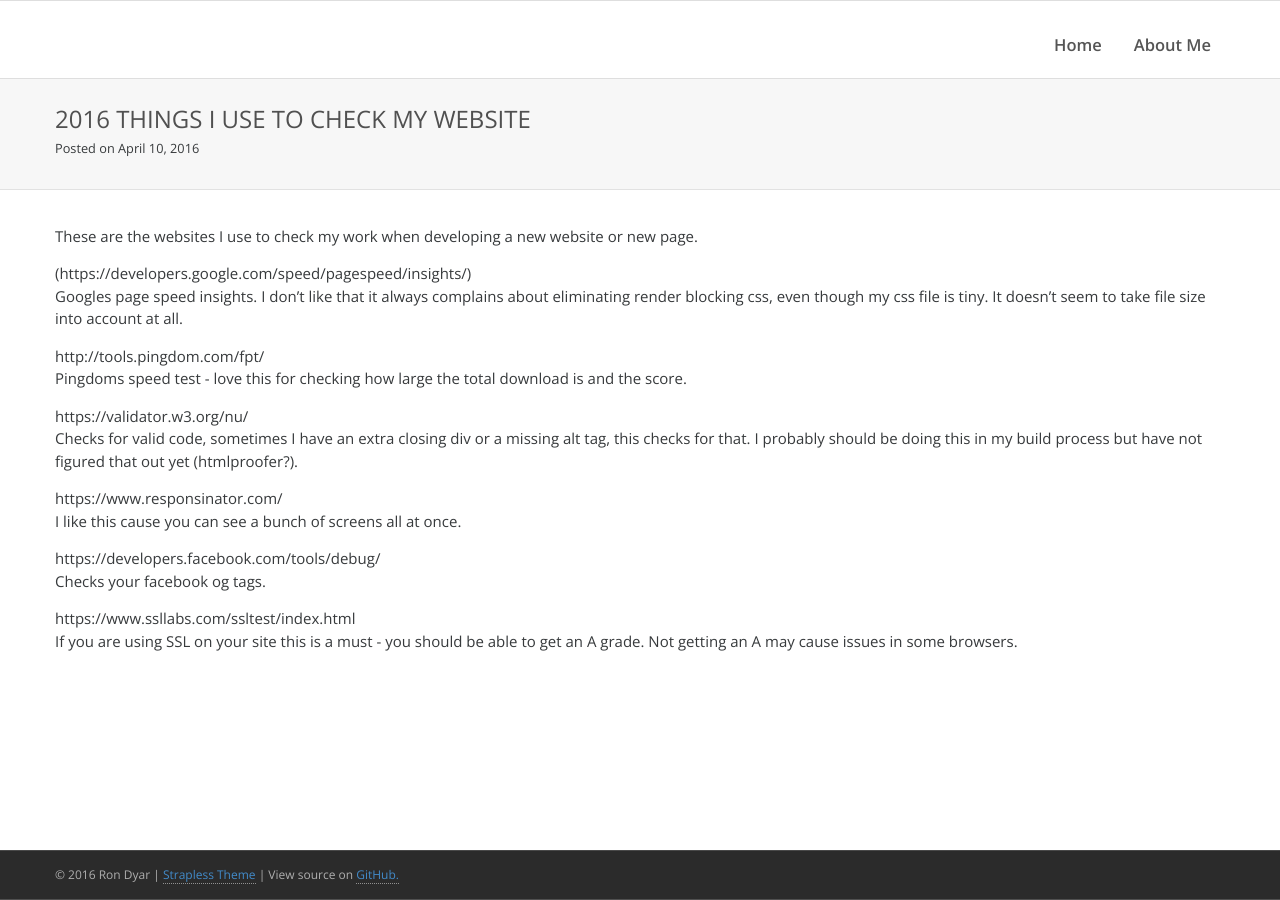
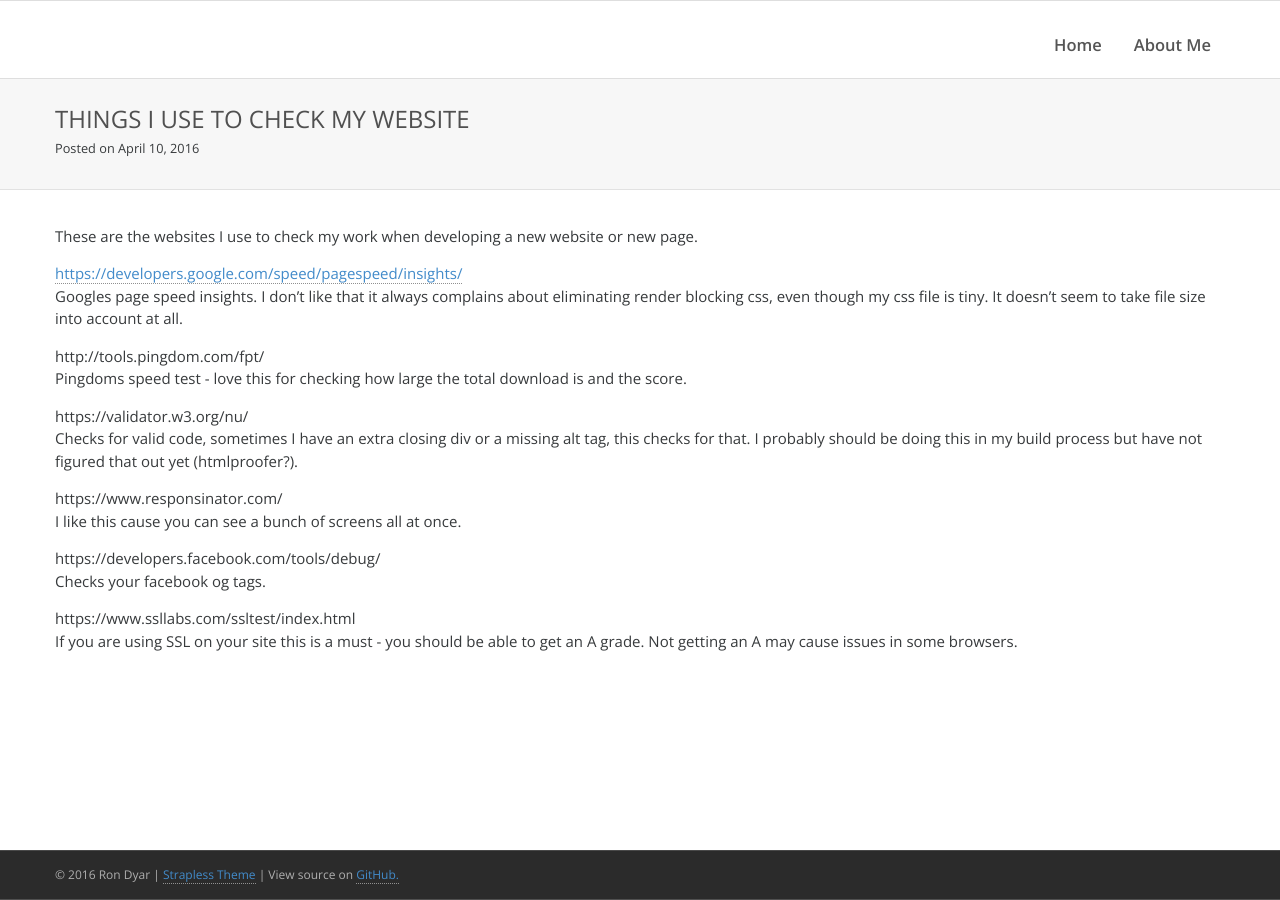
Before and after one commit to rdyar/rdyar.github.io, a Jekyll site: the page built from _posts/2016-04-10-things-i-use-to-check-my-website.md, in a window 1280 px wide. Built offline with Jekyll 4.4.1, drawn with Linux system fonts in a browser that asks for light colours; part of the change alters nothing that is shown.

```diff
--- a/_posts/2016-04-10-2016-things-i-use-to-check-my-website.md
+++ b/_posts/2016-04-10-things-i-use-to-check-my-website.md
@@ -2,7 +2,7 @@
 ---
 These are the websites I use to check my work when developing a new website or new page.
 
-(https://developers.google.com/speed/pagespeed/insights/)
+[https://developers.google.com/speed/pagespeed/insights/](https://developers.google.com/speed/pagespeed/insights/)
 Googles page speed insights. I don't like that it always complains about eliminating render blocking css,
 even though my css file is tiny. It doesn't seem to take file size into account at all.
 
```
